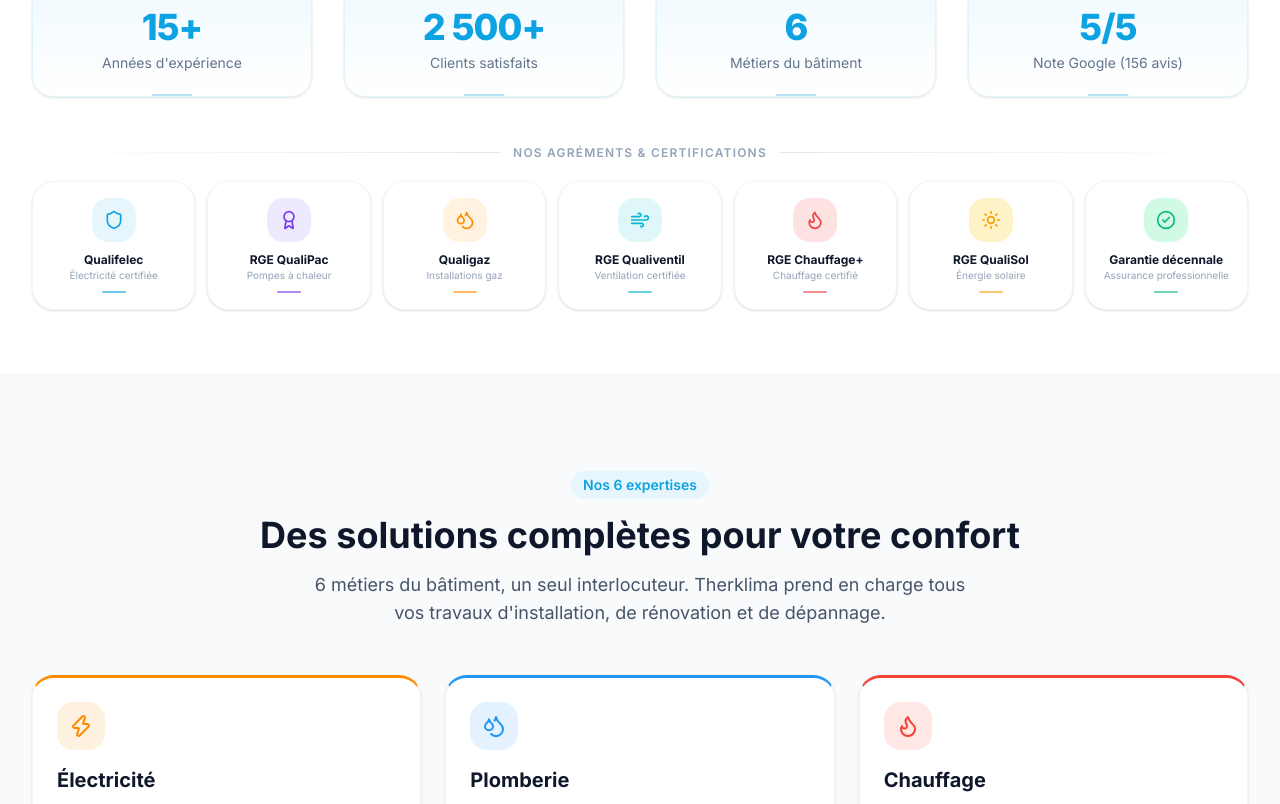
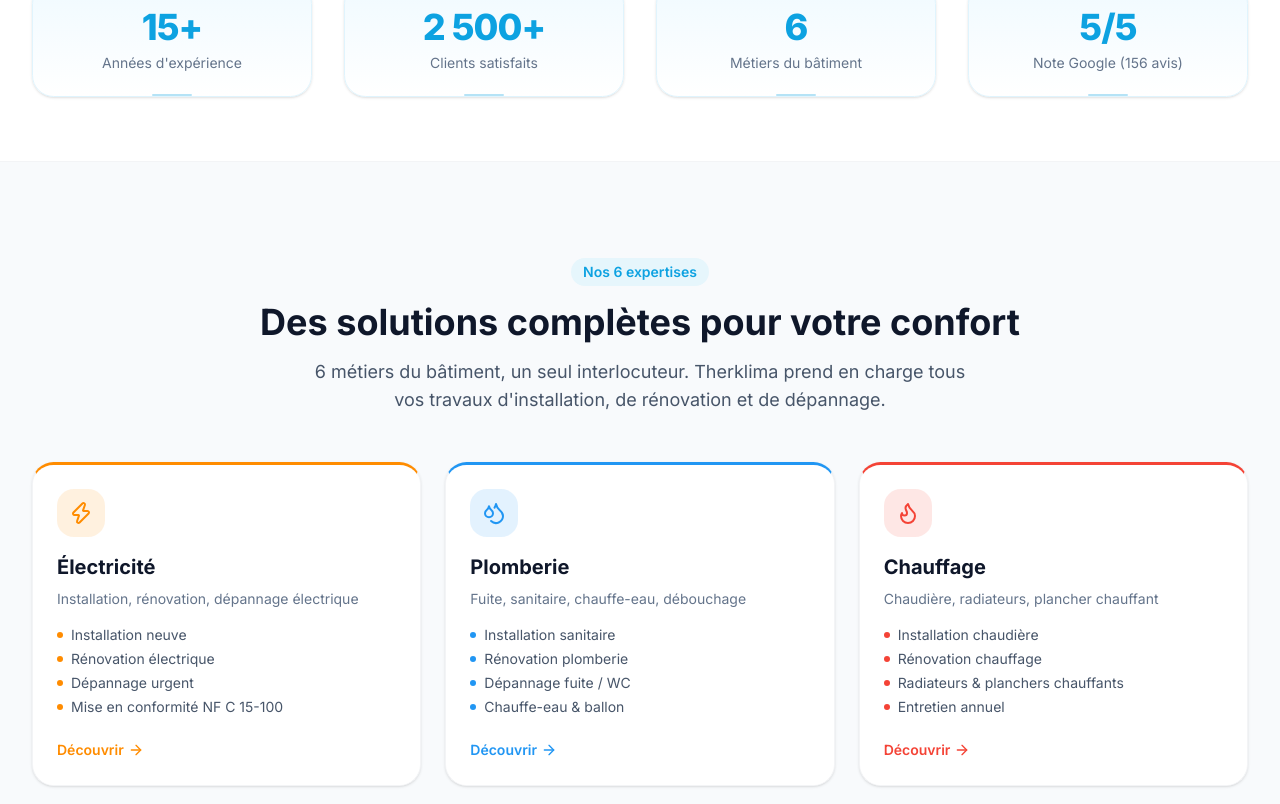
Before and after one commit to artgonmedia2-dev/therklima-site, a Next.js app: page / in a window 1280 px wide. Shown: the part 1086-1890 px from the top of the page. Built offline with nearby package versions, Linux system fonts and the light colour scheme.

Commit message:
refactor(home): move certs to PartnersSection, add Qualigaz logo, remove dark featured card

```diff
--- a/components/home/PartnersSection.tsx
+++ b/components/home/PartnersSection.tsx
@@ -1,5 +1,4 @@
 import Image from "next/image";
-import { CheckCircle2, Flame, ShieldCheck } from "lucide-react";
 
 const QUALIFICATIONS = [
   { src: "/qualifs/qualifelec-rge.png", alt: "Qualifelec — Reconnu Garant de l'Environnement", label: "Qualifelec RGE" },
@@ -8,6 +7,7 @@ const QUALIFICATIONS = [
   { src: "/qualifs/rge-qualisol.png", alt: "RGE Quali'Sol — Qualification énergie solaire", label: "RGE Quali'Sol" },
   { src: "/qualifs/rge-qualibois.png", alt: "RGE Quali'Bois — Qualification bois énergie", label: "RGE Quali'Bois" },
   { src: "/qualifs/rge-ventilation-plus.png", alt: "RGE Ventilation+ — Qualification ventilation", label: "RGE Ventilation+" },
+  { src: "/qualigaz.webp", alt: "Qualigaz — Professionnel du Gaz Installation & Maintenance", label: "Qualigaz PG" },
 ];
 
 const PARTENAIRES_ELEC = [
@@ -44,7 +44,7 @@ export default function PartnersSection() {
           <h3 className="text-sm font-semibold uppercase tracking-widest text-[#0da2e1] mb-6 text-center">
             Nos Qualifications RGE
           </h3>
-          <div className="grid grid-cols-2 sm:grid-cols-3 lg:grid-cols-6 gap-4">
+          <div className="grid grid-cols-2 sm:grid-cols-3 lg:grid-cols-4 xl:grid-cols-7 gap-4">
             {QUALIFICATIONS.map((q) => (
               <div
                 key={q.src}
@@ -118,66 +118,6 @@ export default function PartnersSection() {
           </div>
         </div>
 
-        {/* Qualigaz — Partenaire Agréé Gaz (featured card) */}
-        <div className="mt-10 relative overflow-hidden rounded-3xl bg-gradient-to-br from-[#1a0a00] via-[#3d1a00] to-[#6b2f00] shadow-xl">
-          {/* Decorative circles */}
-          <div className="absolute -top-10 -right-10 w-52 h-52 rounded-full bg-[#ff8c00]/10 pointer-events-none" aria-hidden="true" />
-          <div className="absolute -bottom-8 -left-8 w-40 h-40 rounded-full bg-[#ff8c00]/8 pointer-events-none" aria-hidden="true" />
-
-          <div className="relative z-10 p-7 md:p-10 flex flex-col md:flex-row items-center gap-8 md:gap-12">
-            {/* Left — badge + logo */}
-            <div className="flex flex-col items-center gap-4 shrink-0">
-              <span className="inline-flex items-center gap-1.5 px-3 py-1 rounded-full bg-[#ff8c00]/20 border border-[#ff8c00]/30 text-[#ffb347] text-xs font-semibold uppercase tracking-wide">
-                <Flame className="w-3.5 h-3.5" aria-hidden="true" />
-                Partenaire Agréé Gaz
-              </span>
-              <div className="bg-white rounded-2xl shadow-lg p-4 w-44 h-24 relative">
-                <Image
-                  src="/qualigaz.webp"
-                  alt="Professionnel du Gaz — Installation & Maintenance"
-                  fill
-                  className="object-contain p-2"
-                  sizes="176px"
-                />
-              </div>
-            </div>
-
-            {/* Divider */}
-            <div className="hidden md:block w-px h-28 bg-white/10 shrink-0" aria-hidden="true" />
-
-            {/* Right — content */}
-            <div className="flex-1 text-center md:text-left">
-              <h3 className="text-xl md:text-2xl font-bold text-white mb-2">
-                Professionnel du Gaz — Installation &amp; Maintenance
-              </h3>
-              <p className="text-[#ffd6a0] text-sm leading-relaxed mb-5 max-w-lg">
-                Therklima est partenaire agréé <strong className="text-white">PG</strong>, garantissant des installations
-                et maintenances gaz conformes aux normes de sécurité en vigueur.
-              </p>
-              <div className="flex flex-col sm:flex-row items-center md:items-start gap-3 sm:gap-6">
-                {[
-                  "Installations conformes DTU 61.1",
-                  "Sécurité gaz certifiée",
-                  "Dépannage & entretien chaudières",
-                ].map((item) => (
-                  <div key={item} className="flex items-center gap-2">
-                    <CheckCircle2 className="w-4 h-4 text-[#ff8c00] shrink-0" aria-hidden="true" />
-                    <span className="text-sm text-[#ffd6a0]">{item}</span>
-                  </div>
-                ))}
-              </div>
-            </div>
-
-            {/* Right corner badge */}
-            <div className="hidden lg:flex flex-col items-center justify-center shrink-0">
-              <div className="w-16 h-16 rounded-2xl bg-[#ff8c00]/20 border border-[#ff8c00]/30 flex items-center justify-center">
-                <ShieldCheck className="w-8 h-8 text-[#ff8c00]" aria-hidden="true" />
-              </div>
-              <span className="text-xs text-[#ffb347] mt-2 font-semibold text-center leading-tight">Agréé<br />Qualigaz</span>
-            </div>
-          </div>
-        </div>
-
         {/* Badge RGE info */}
         <div className="mt-10 bg-gradient-to-r from-[#0da2e1]/10 to-[#0da2e1]/5 border border-[#0da2e1]/20 rounded-2xl p-5 flex flex-col sm:flex-row items-center gap-4 text-center sm:text-left">
           <div className="w-12 h-12 rounded-xl bg-[#0da2e1] flex items-center justify-center shrink-0 text-white text-xl font-extrabold">
--- a/components/home/SocialProof.tsx
+++ b/components/home/SocialProof.tsx
@@ -4,28 +4,15 @@ import { motion } from "framer-motion";
 import { useInView } from "framer-motion";
 import { useRef } from "react";
 import { STATS } from "@/lib/data/testimonials";
-import { Shield, Award, CheckCircle2, Wind, Flame, Sun, Droplets } from "lucide-react";
-
-const CERTIFICATIONS = [
-  { icon: Shield,       label: "Qualifelec",         desc: "Électricité certifiée",    color: "#0da2e1", bg: "#e6f6fc" },
-  { icon: Award,        label: "RGE QualiPac",        desc: "Pompes à chaleur",         color: "#7c3aed", bg: "#ede9fe" },
-  { icon: Droplets,     label: "Qualigaz",            desc: "Installations gaz",        color: "#ff8c00", bg: "#fff3e0" },
-  { icon: Wind,         label: "RGE Qualiventil",     desc: "Ventilation certifiée",    color: "#06b6d4", bg: "#e0f7fa" },
-  { icon: Flame,        label: "RGE Chauffage+",      desc: "Chauffage certifié",       color: "#ef4444", bg: "#fee2e2" },
-  { icon: Sun,          label: "RGE QualiSol",        desc: "Énergie solaire",          color: "#f59e0b", bg: "#fef3c7" },
-  { icon: CheckCircle2, label: "Garantie décennale",  desc: "Assurance professionnelle",color: "#10b981", bg: "#d1fae5" },
-];
 
 export default function SocialProof() {
   const ref = useRef(null);
   const isInView = useInView(ref, { once: true, margin: "-100px" });
 
   return (
-    <section ref={ref} className="bg-white py-12 md:py-16 border-b border-gray-100" aria-label="Chiffres clés et certifications">
+    <section ref={ref} className="bg-white py-12 md:py-16 border-b border-gray-100" aria-label="Chiffres clés">
       <div className="container-custom">
-
-        {/* Stats */}
-        <div className="grid grid-cols-2 md:grid-cols-4 gap-4 md:gap-8 mb-12">
+        <div className="grid grid-cols-2 md:grid-cols-4 gap-4 md:gap-8">
           {STATS.map((stat, i) => (
             <motion.div
               key={stat.label}
@@ -42,42 +29,6 @@ export default function SocialProof() {
             </motion.div>
           ))}
         </div>
-
-        {/* Certifications header */}
-        <div className="flex items-center gap-3 mb-5">
-          <div className="h-px flex-1 bg-gradient-to-r from-transparent to-gray-200" aria-hidden="true" />
-          <span className="text-xs font-semibold uppercase tracking-widest text-[#94a3b8]">Nos agréments & certifications</span>
-          <div className="h-px flex-1 bg-gradient-to-l from-transparent to-gray-200" aria-hidden="true" />
-        </div>
-
-        {/* Certifications grid */}
-        <div className="grid grid-cols-2 sm:grid-cols-3 lg:grid-cols-4 xl:grid-cols-7 gap-3">
-          {CERTIFICATIONS.map((cert, i) => (
-            <motion.div
-              key={cert.label}
-              initial={{ opacity: 0, scale: 0.95 }}
-              animate={isInView ? { opacity: 1, scale: 1 } : {}}
-              transition={{ duration: 0.4, delay: 0.3 + i * 0.06 }}
-              className="group flex flex-col items-center gap-2.5 p-4 bg-white border border-gray-100 rounded-2xl shadow-sm hover:shadow-md hover:-translate-y-0.5 transition-all duration-200 cursor-default"
-            >
-              <div
-                className="w-11 h-11 rounded-xl flex items-center justify-center shrink-0 transition-transform duration-200 group-hover:scale-110"
-                style={{ backgroundColor: cert.bg }}
-              >
-                <cert.icon className="w-5 h-5" style={{ color: cert.color }} aria-hidden="true" />
-              </div>
-              <div className="text-center">
-                <p className="text-xs font-bold text-[#0f172a] leading-tight">{cert.label}</p>
-                <p className="text-[10px] text-[#94a3b8] mt-0.5 leading-tight">{cert.desc}</p>
-              </div>
-              <div
-                className="w-6 h-0.5 rounded-full opacity-60 group-hover:w-10 transition-all duration-300"
-                style={{ backgroundColor: cert.color }}
-                aria-hidden="true"
-              />
-            </motion.div>
-          ))}
-        </div>
       </div>
     </section>
   );
```
